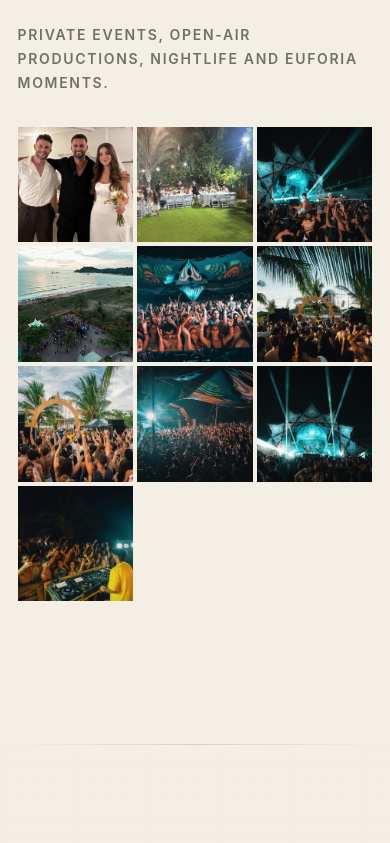
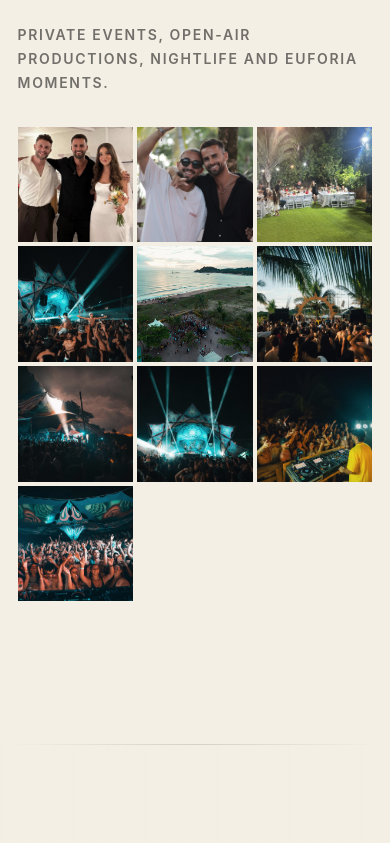
Before and after one commit to zivkadari/harel-amir-website, a Next.js app: page / in a window 390 px wide. Shown: the part 2221-3064 px from the top of the page. Built offline with nearby package versions, Linux system fonts and the light colour scheme.

Commit message:
Update testimonials and gallery images

```diff
--- a/app/page.tsx
+++ b/app/page.tsx
@@ -49,6 +49,12 @@ const galleryImages = [
     className: "md:row-span-2"
   },
   {
+    src: "/images/harel-network.jpg",
+    alt: "Harel Amir with event guests",
+    aspect: "aspect-[4/5]",
+    className: ""
+  },
+  {
     src: "/images/private-event-setup.jpg",
     alt: "Private event setup with tables and sound",
     aspect: "aspect-[4/3]",
@@ -67,28 +73,16 @@ const galleryImages = [
     className: ""
   },
   {
-    src: "/images/euforia-crowd-front.jpg",
-    alt: "Euforia crowd energy",
-    aspect: "aspect-[4/5]",
-    className: "md:row-span-2"
-  },
-  {
     src: "/images/euforia-beach-day.jpg",
     alt: "Beach production during the day",
     aspect: "aspect-[4/3]",
     className: ""
   },
   {
-    src: "/images/euforia-crowd-day.jpg",
-    alt: "Daytime crowd at international production",
-    aspect: "aspect-[4/3]",
-    className: ""
-  },
-  {
-    src: "/images/euforia-crowd-night.jpg",
-    alt: "Night crowd at electronic music event",
-    aspect: "aspect-[4/3]",
-    className: ""
+    src: "/images/euforia-stage-canopy-night.jpg",
+    alt: "Night stage canopy and lighting production",
+    aspect: "aspect-[16/10]",
+    className: "md:col-span-2"
   },
   {
     src: "/images/euforia-lights.jpg",
@@ -101,6 +95,12 @@ const galleryImages = [
     alt: "DJ and crowd at electronic music event",
     aspect: "aspect-[16/10]",
     className: "md:col-span-2"
+  },
+  {
+    src: "/images/euforia-crowd-front.jpg",
+    alt: "Euforia crowd energy",
+    aspect: "aspect-[4/5]",
+    className: "md:row-span-2"
   }
 ];
 
@@ -108,10 +108,9 @@ const testimonials = [
   {
     names: "דנה ושחר",
     date: "24.07",
-    text: `@Harel Amir הראל יא מלך! היה פשוט חלום אתמול. תודה על הכל!! אני יודע שאני לא חתן קל👻
+    text: `הראל יא מלך! היה פשוט חלום אתמול. תודה על הכל!! אני יודע שאני לא חתן קל👻
 היה מדהים ואנשים התלהבו בטירוף.
 סחתיין עליך!!
-
 אני מצטרפת!!!!! אנחנו עוד מתאוששים כאן ומנסים לארגן את המילים, אבל רצינו להגיד תודה מכל הלב, היה לנו אירוע באמת חלומי ומקבלים כל כך הרבה מחמאות. תודה על הכל ❤️🙏`,
     image: "/images/testimonials/testimonial-shachar-dana-24-07.jpg"
   },
@@ -121,7 +120,6 @@ const testimonials = [
     text: `וואוו ואו הראל איזה כיף היה לנו !!!!
 אנחנו עוד מתאוששים
 תודה ענקית על כל ההשקעה שלך ושל כל הצוות , עפנו גם על הברמנים
-
 היה מטורף וממש שמחים שאתה היית המנהל אירוע שלנו 🪬❤️`,
     image: "/images/testimonials/testimonial-gaia-13-08.jpg"
   },
@@ -130,22 +128,18 @@ const testimonials = [
     date: "09.07",
     text: `היה לנו מדהים אחי
 צריך רגע לעכל את מה שחווינו
-
 אין לנו מילים כרגע חוץ מי תודה ענקית
 מעומק הלב על הכל הכל
-
 הראלללללללללללל מה זה מה זהההה
 איך היה לי כייף אתמול כמה דאגת לנו
 לכל פרט ופרט מההשיגעונות שלי
 זיכרווווון בר , כל כך הרגעת אותי והיית שם
 לכל דבר תודה תודה תודה תודה ועוד
 אלף תודה !!!!
-
 חחחח ברורררר
 איזה כייף היית מושלם ברמות !!! אתה
 פשוט מללללללך מלךךךךך
 👑👑👑👑👑👑
-
 ושוב באלי להגיד לך שאתה מלךךךך ותודה
 על הכל 💗💗💗💗`,
     image: "/images/testimonials/testimonial-tzlil-09-07.jpg"
@@ -156,7 +150,6 @@ const testimonials = [
     text: `הראל היקר!!
 היה מדהים תודה רבה ❤️❤️
 אין עליך , היה קצב מושלם
-
 מצטרף, היית שם בשבילי שהייתי צריך
 אותך. תודה. יש לך חלק גדול בהצלחה
 של האירוע. אוהבים ❤️❤️`,
@@ -248,7 +241,6 @@ const testimonials = [
 ❤️
 באמת תודה תודה תודה על אירוע
 מושלם 🙏🏻🙏🏻🙏🏻
-
 היה טירוף שיחקת אותה, הייתה מעטפת
 מטורפת ולא התעסקנו בכלום חוץ
 מלהינות`,
@@ -676,7 +668,12 @@ function GalleryLightbox({
   }
 
   return (
-    <div className="fixed inset-0 z-[80] grid place-items-center bg-black/92 p-4" role="dialog" aria-modal="true">
+    <div
+      className="fixed inset-0 z-[80] grid place-items-center bg-black/92 p-4"
+      role="dialog"
+      aria-modal="true"
+      onClick={onClose}
+    >
       <button
         type="button"
         onClick={onClose}
@@ -684,7 +681,7 @@ function GalleryLightbox({
       >
         Close
       </button>
-      <div className="relative h-[82svh] w-full max-w-6xl overflow-hidden">
+      <div className="relative h-[82svh] w-full max-w-6xl overflow-hidden" onClick={(event) => event.stopPropagation()}>
         <Image src={image.src} alt={image.alt} fill sizes="100vw" className="object-contain" />
       </div>
     </div>
```
Also changed, not shown: public/images/euforia-stage-canopy-night.jpg (added).
